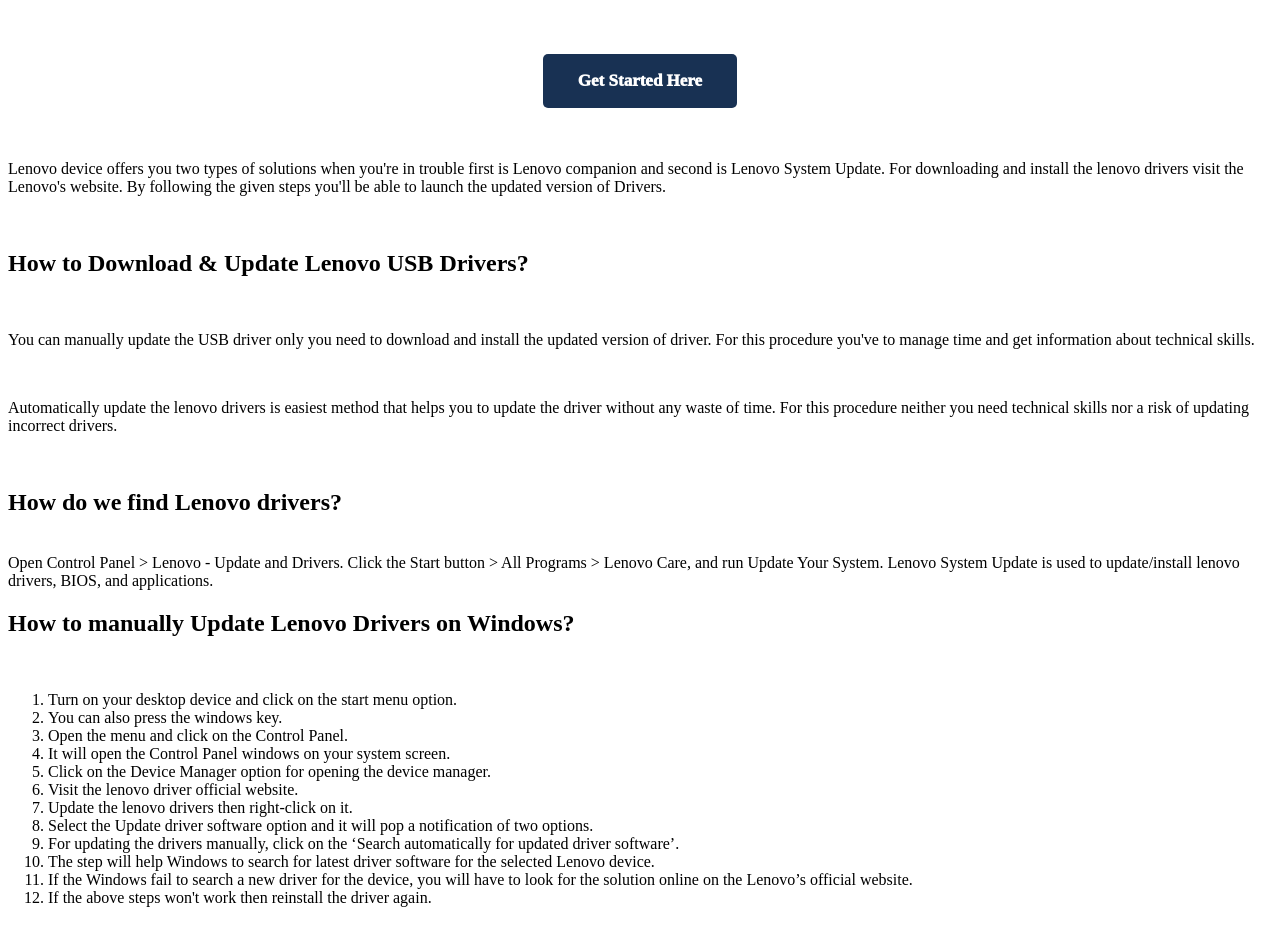
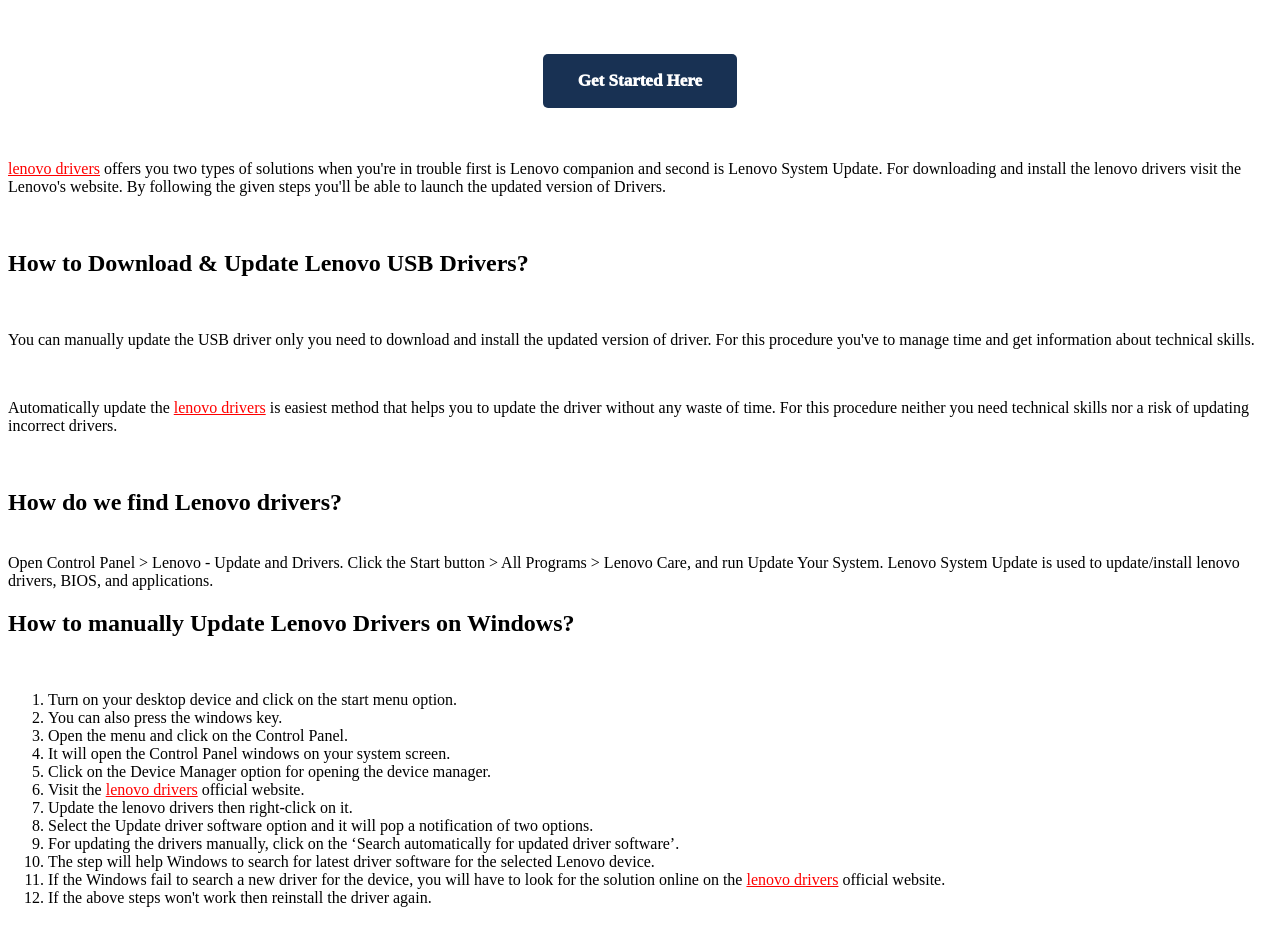
Before and after one commit to lenovodrivers/lenovodrivers.github.io, a plain HTML site: page index.html in a window 1280 px wide. Shown: the part 48-994 px from the top of the page. Drawn offline with Linux system fonts and the light colour scheme.

Commit message:
Update index.html

```diff
--- a/index.html
+++ b/index.html
@@ -1,7 +1,6 @@
 <html>
 <head>
 <!-- Google tag (gtag.js) -->
-<script async src="https://www.googletagmanager.com/gtag/js?id=UA-265696210-1"></script>
 <script>
   window.dataLayer = window.dataLayer || [];
   function gtag(){dataLayer.push(arguments);}
@@ -13,7 +12,7 @@
 
 <title>Lenovo Drivers | Download & Update Lenovo USB Drivers</title>
 <meta name="description" content="Lenovo Drivers | Download & Update Lenovo USB Driverss" />
-
+<meta name="viewport" content="width=device-width, initial-scale=1.0">
 <style>
 		h1 {
 			text-align: center;
@@ -44,7 +43,7 @@
 </div>
 <br>
 <br>
-<p>Lenovo device offers you two types of solutions when you're in trouble first is Lenovo companion and second is Lenovo System Update. For downloading and install the lenovo drivers visit the Lenovo's website. By following the given steps you'll be able to launch the updated version of Drivers.<p>
+<p><a style="color:red;" href="https://lenovodrivers.github.io/">lenovo drivers</a> offers you two types of solutions when you're in trouble first is Lenovo companion and second is Lenovo System Update. For downloading and install the lenovo drivers visit the Lenovo's website. By following the given steps you'll be able to launch the updated version of Drivers.<p>
 
 <br>
 
@@ -52,7 +51,7 @@
 <br>
 <p>You can manually update the USB driver only you need to download and install the updated version of driver. For this procedure you've to manage time and get information about technical skills.</p>
 <br>
-<p>Automatically update the lenovo drivers is easiest method that helps you to update the driver without any waste of time. For this procedure neither you need technical skills nor a risk of updating incorrect drivers.</p>
+<p>Automatically update the <a style="color:red;" href="https://lenovodrivers.github.io/">lenovo drivers</a> is easiest method that helps you to update the driver without any waste of time. For this procedure neither you need technical skills nor a risk of updating incorrect drivers.</p>
 
 <br>
 <h2>How do we find Lenovo drivers?</h2>
@@ -73,7 +72,7 @@
 
 <li>Click on the Device Manager option for opening the device manager.</li>
 
-<li>Visit the lenovo driver official website.</li>
+<li>Visit the <a style="color:red;" href="https://lenovodrivers.github.io/">lenovo drivers</a> official website.</li>
 
 <li>Update the lenovo drivers then right-click on it.</li>
 
@@ -83,7 +82,7 @@
 
 <li>The step will help Windows to search for latest driver software for the selected Lenovo device.</li>
 
-<li>If the Windows fail to search a new driver for the device, you will have to look for the solution online on the Lenovo’s official website.</li>
+<li>If the Windows fail to search a new driver for the device, you will have to look for the solution online on the <a style="color:red;" href="https://lenovodrivers.github.io/">lenovo drivers</a> official website.</li>
 
 <li>If the above steps won't work then reinstall the driver again.</li>
 
```
